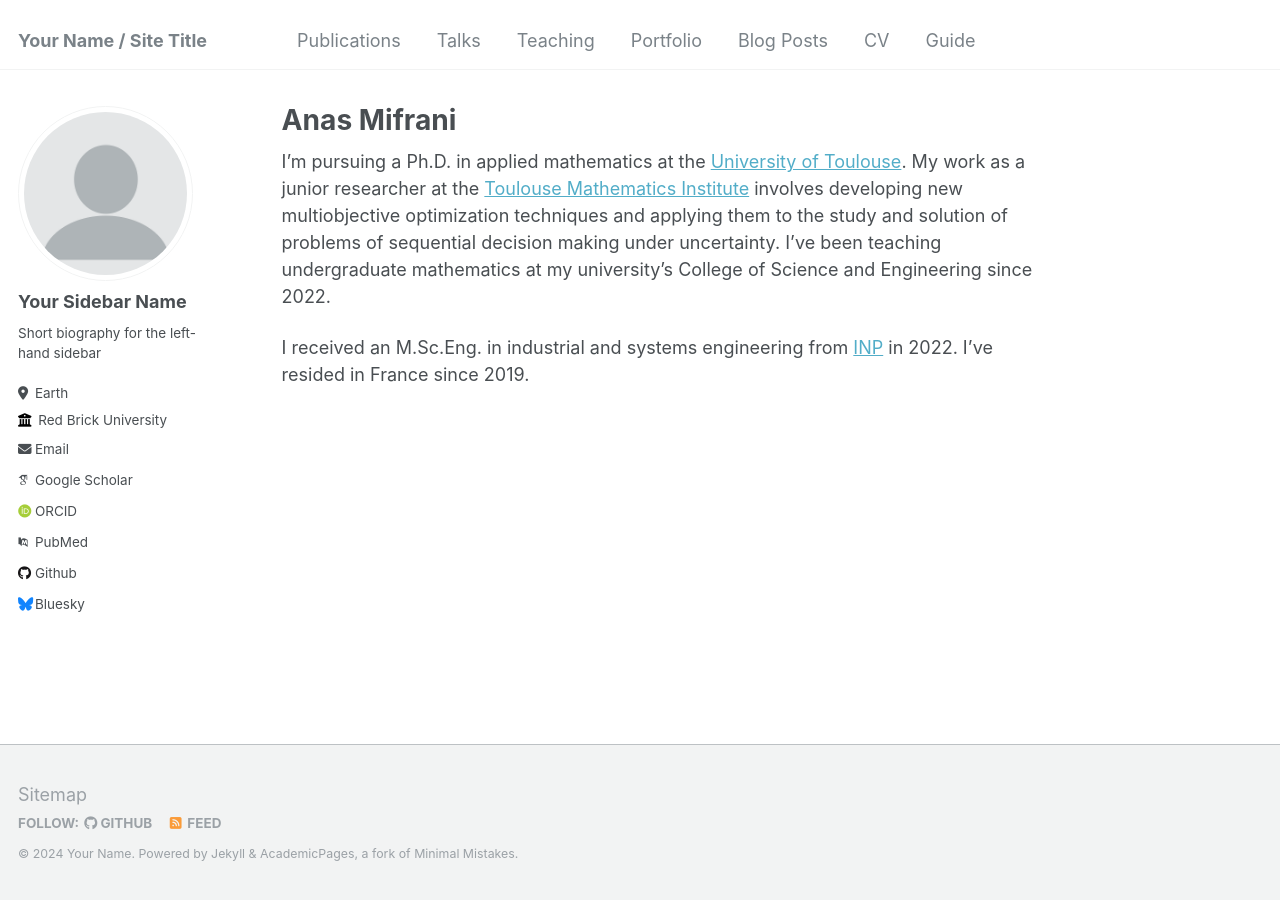
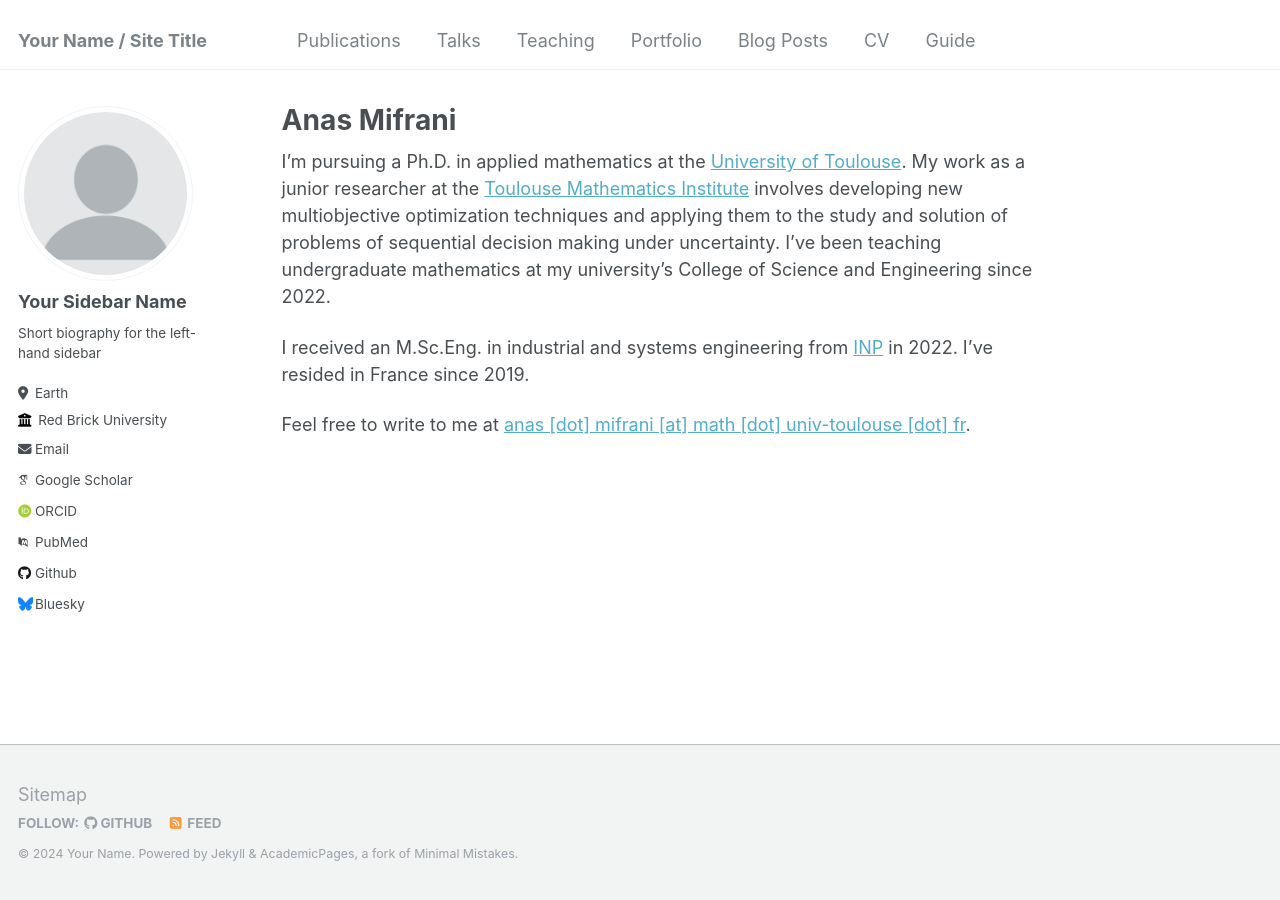
Before and after one commit to anmifrani/anmifrani.github.io, a Jekyll site: the page built from _pages/about.md, in a window 1280 px wide. Built offline with Jekyll 4.4.1, drawn with Linux system fonts in a browser that asks for light colours; some web fonts are replaced.

Commit message:
Update about.md

```diff
--- a/_pages/about.md
+++ b/_pages/about.md
@@ -10,3 +10,5 @@ redirect_from:
 I'm pursuing a Ph.D. in applied mathematics at the [University of Toulouse](https://en.univ-toulouse.fr/). My work as a junior researcher at the [Toulouse Mathematics Institute](https://math.univ-toulouse.fr/en/) involves developing new multiobjective optimization techniques and applying them to the study and solution of problems of sequential decision making under uncertainty. I've been teaching undergraduate mathematics at my university's College of Science and Engineering since 2022.
 
 I received an M.Sc.Eng. in industrial and systems engineering from [INP](https://www.inp-toulouse.fr/en/index.html) in 2022. I've resided in France since 2019.
+
+Feel free to write to me at <a href="mailto:anas.mifrani@math.univ-toulouse.fr">anas [dot] mifrani [at] math [dot] univ-toulouse [dot] fr</a>.
```
